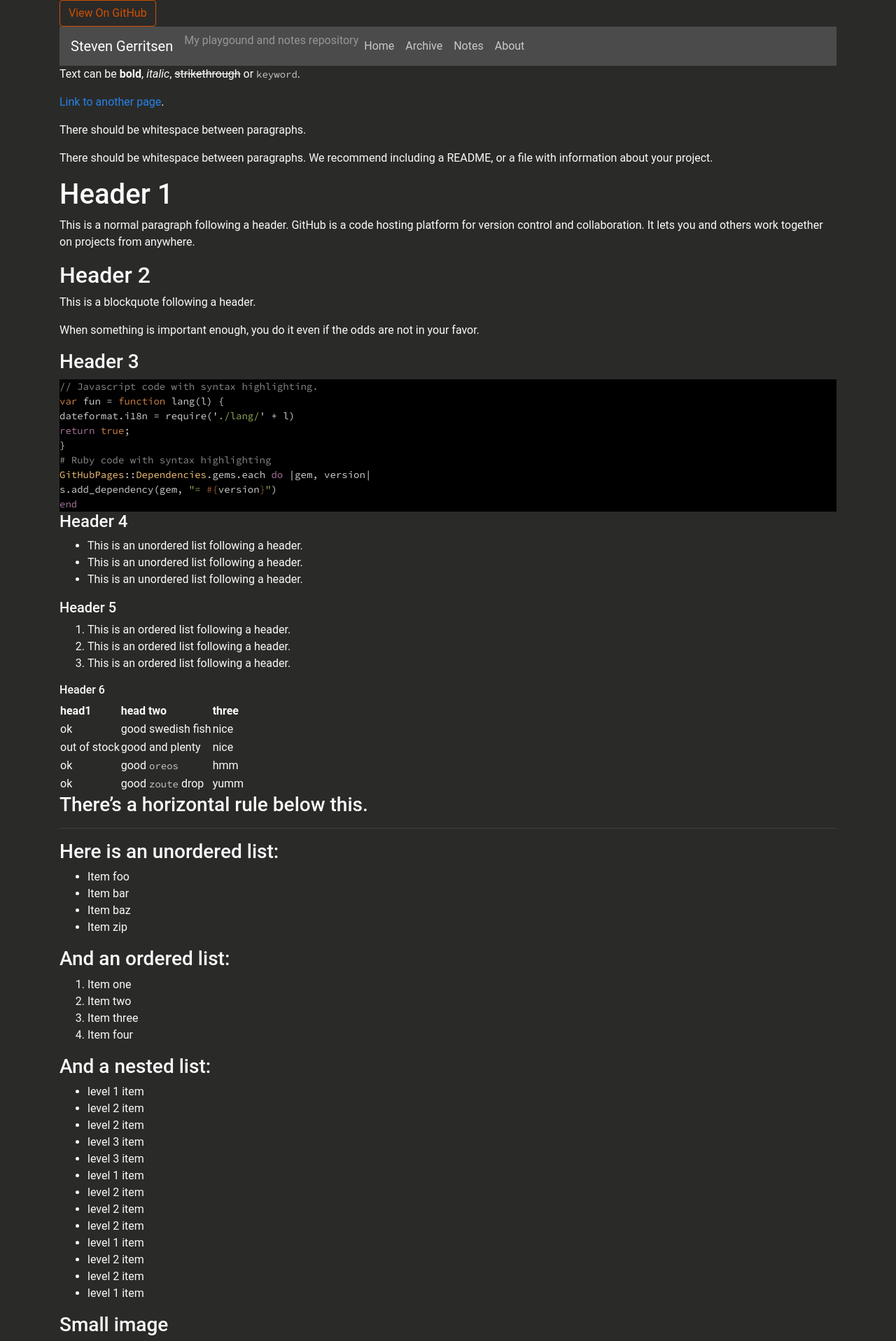
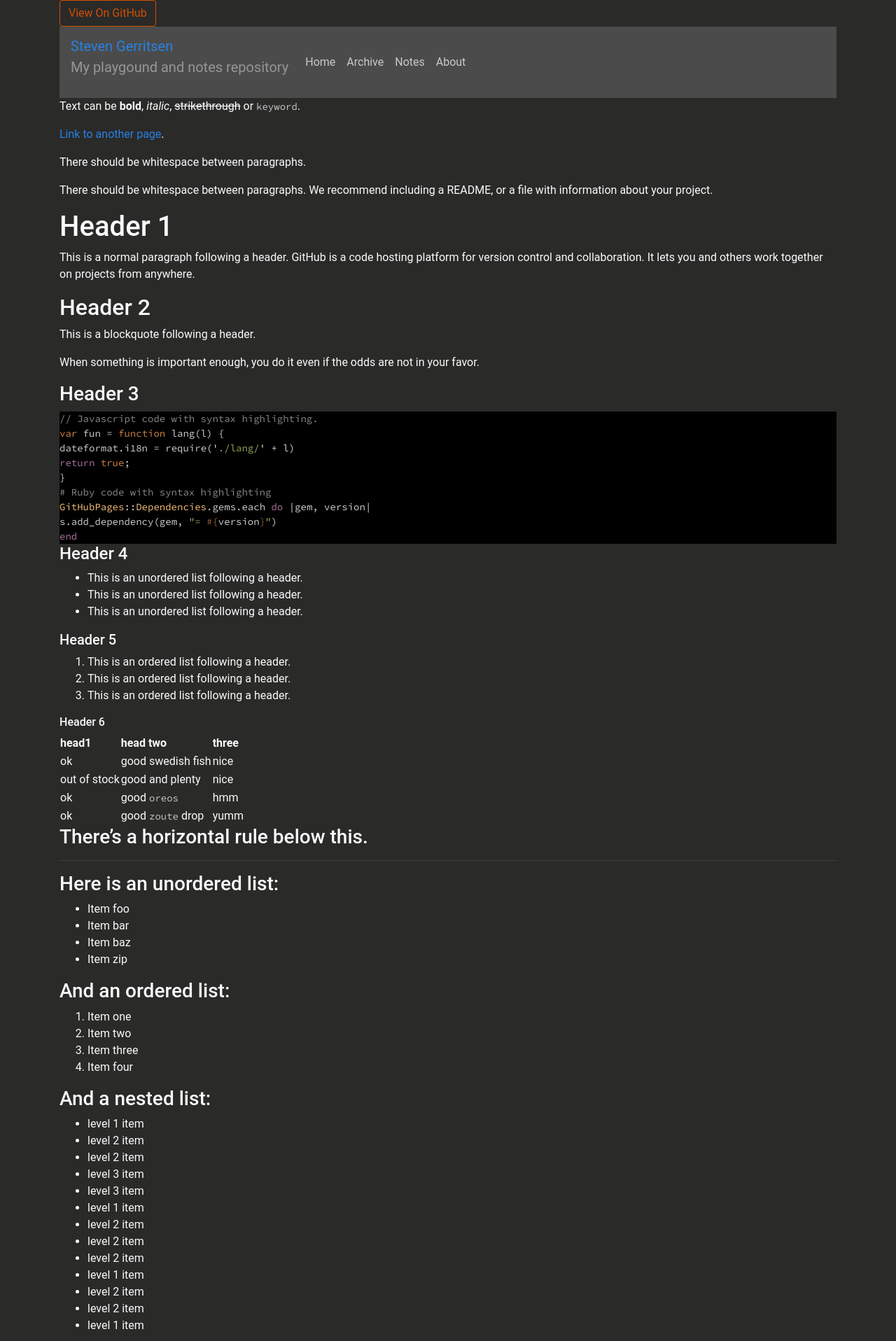
Before and after one commit to Steeff0/steeff0.github.io, a Jekyll site: the page built from pages/markdown-test.md, in a window 1280 px wide. Shown: the top 1916 px of the page at 70% size. Built offline with Jekyll 4.4.1, drawn with Linux system fonts in a browser that asks for light colours; some web fonts are replaced; grey boxes are pictures that could not be loaded.

Commit message:
Fix menu

```diff
--- a/_includes/header.html
+++ b/_includes/header.html
@@ -17,12 +17,14 @@
         <div class="row">
             <div class="col-12">
                 <nav class="navbar navbar-expand-lg navbar-dark bg-dark">
-                    <a class="navbar-brand site-title" href="{{ '/' | relative_url }}">
-                        {{ site.title | default: site.github.repository_name | escape }}
-                    </a>
-                    <p class="text-muted">
-                        {{ site.description | default: site.github.project_tagline }}
-                    </p>
+                    <div class="navbar-brand site-title">
+                        <a href="{{ '/' | relative_url }}">
+                            {{ site.title | default: site.github.repository_name | escape }}
+                        </a>
+                        <p class="text-muted">
+                            {{ site.description | default: site.github.project_tagline }}
+                        </p>
+                    </div>
 
                     <button class="navbar-toggler" type="button" data-toggle="collapse" data-target="#navbar-mainmenu"
                             aria-controls="navbar-mainmenu" aria-expanded="false" aria-label="Toggle navigation">
```
